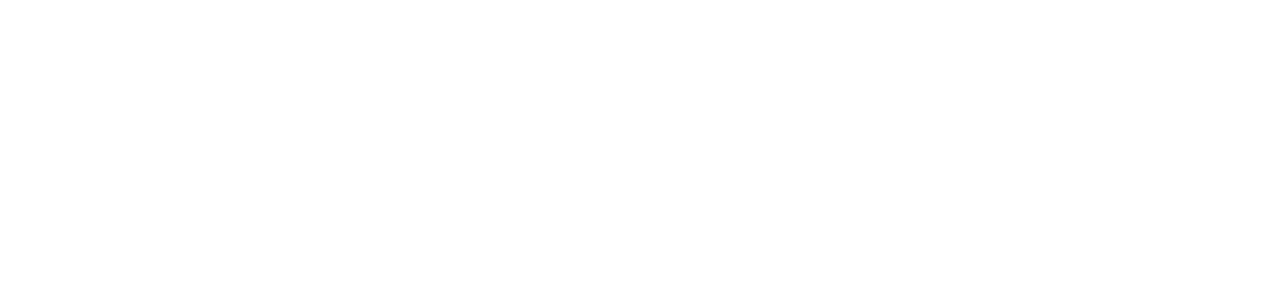
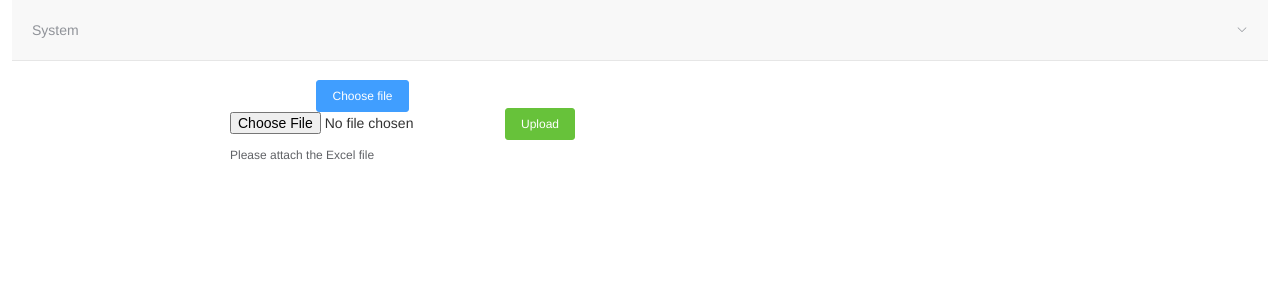
Before and after one commit to poisson0106/ShiroLearningVue, a Vue app: page /#/admin/import in a window 1280 px wide. Shown: the top 300 px of the page. Built offline with nearby package versions, Linux system fonts and the light colour scheme.

Commit message:
some format fix and import preview finished

```diff
--- a/package.json
+++ b/package.json
@@ -15,7 +15,8 @@
     "vue-router": "^2.7.0",
     "vuex": "^3.0.1",
     "axios": "0.16.2",
-    "sockjs-client": "^1.1.4"
+    "sockjs-client": "^1.1.4",
+    "xlsx": "^0.11.13"
   },
   "devDependencies": {
     "autoprefixer": "^7.1.2",
--- /dev/null
+++ b/src/components/content/Import.vue
@@ -0,0 +1,96 @@
+<template>
+  <el-col
+    :span="16"
+    :offset="4">
+    <el-upload
+      class="upload-demo"
+      ref="upload"
+      action="https://localhost:8080/ShiroTest/admin/uploadToDB"
+      :on-change="handlePreview"
+      :on-remove="handleRemove"
+      :file-list="fileList"
+      :auto-upload="false"
+      accept="xlsx">
+      <el-button
+        slot="trigger"
+        size="small"
+        type="primary">Choose file</el-button>
+      <el-button
+        style="margin-left: 10px;"
+        size="small"
+        type="success"
+        @click="submitUpload">Upload</el-button>
+      <div
+        slot="tip"
+        class="el-upload__tip">Please attach the Excel file</div>
+    </el-upload>
+    <div
+      id="previewpart"
+      v-if="preview !== null && preview !== undefined && preview.length>0">
+      <h4>Preview</h4>
+      <el-table
+        :data="preview"
+        style="width: 100%">
+        <el-table-column
+          prop="Name"
+          label="Name"
+          width="180" />
+        <el-table-column
+          prop="Price"
+          label="Price"
+          width="180" />
+        <el-table-column
+          prop="Category"
+          label="Category"
+          width="180" />
+        <el-table-column
+          prop="Amount"
+          label="Amount"
+          width="180" />
+        <el-table-column
+          prop="AdminName"
+          label="Admin Name" />
+      </el-table>
+    </div>
+  </el-col>
+</template>
+
+<script>
+import XLSX from 'xlsx'
+
+export default {
+  data () {
+    return {
+      fileList: [],
+      preview: []
+    }
+  },
+  methods: {
+    submitUpload () {
+      this.$refs.upload.submit()
+    },
+    handlePreview (file) {
+      var rABS = true
+      var reader = new FileReader()
+      var self = this
+      reader.onload = function (e) {
+        var data = e.target.result
+        if (!rABS) data = new Uint8Array(data)
+        var workbook = XLSX.read(data, {type: rABS ? 'binary' : 'array'})
+        /* DO SOMETHING WITH workbook HERE */
+        self.preview = XLSX.utils.sheet_to_json(workbook.Sheets['Sheet1'])
+      }
+      if (rABS) reader.readAsBinaryString(file.raw); else reader.readAsArrayBuffer(file.raw)
+    },
+    handleRemove () {
+      this.preview = []
+    }
+  }
+}
+</script>
+
+<style scope>
+input[type=file] {
+    display: none;
+}
+</style>
--- a/src/components/frame/Header.vue
+++ b/src/components/frame/Header.vue
@@ -8,7 +8,7 @@
     <el-submenu index="2" style="float:right">
       <template slot="title">{{username}}</template>
       <el-menu-item index="/admin/profile" @click="handleNaviTarget('/admin/profile')">Profile Setting</el-menu-item>
-      <el-menu-item index="/admin/uploadInit" @click="handleNaviTarget('/admin/uploadInit')">Import Products</el-menu-item>
+      <el-menu-item index="/admin/uploadInit" @click="handleNaviTarget('/admin/import')">Import Products</el-menu-item>
       <el-menu-item index="/logout" @click="handleNaviTarget('/logout')">Logout</el-menu-item>
     </el-submenu>
   </el-menu>
@@ -80,7 +80,18 @@
   },
   methods: {
     relogin () {
-      this.$router.push('/')
+      var self = this
+      this.axios({
+        method: 'get',
+        url: 'http://localhost:8080/ShiroTest/auth/logout'
+      })
+      .then(function () {
+        self.$store.state.token = []
+        self.$router.push('/')
+      })
+      .catch(function (error) {
+        console.error(error)
+      })
     },
     handleNaviTarget (target) {
       var self = this
--- a/src/router/index.js
+++ b/src/router/index.js
@@ -8,6 +8,7 @@
 import Detail from '@/components/content/Detail'
 import History from '@/components/frame/History'
 import Profile from '@/components/content/Profile'
+import Import from '@/components/content/Import'
 
 Vue.use(Router)
 
@@ -45,6 +46,14 @@
         header: Header,
         content: Profile
       }
+    },
+    {
+      path: '/admin/import',
+      name: 'Import',
+      components: {
+        header: Header,
+        content: Import
+      }
     }
   ]
 })
```
Also changed, not shown: src/components/frame/Navi.vue (+10 -3 lines), 1 other file (tests, documents, lock files or other folders).
